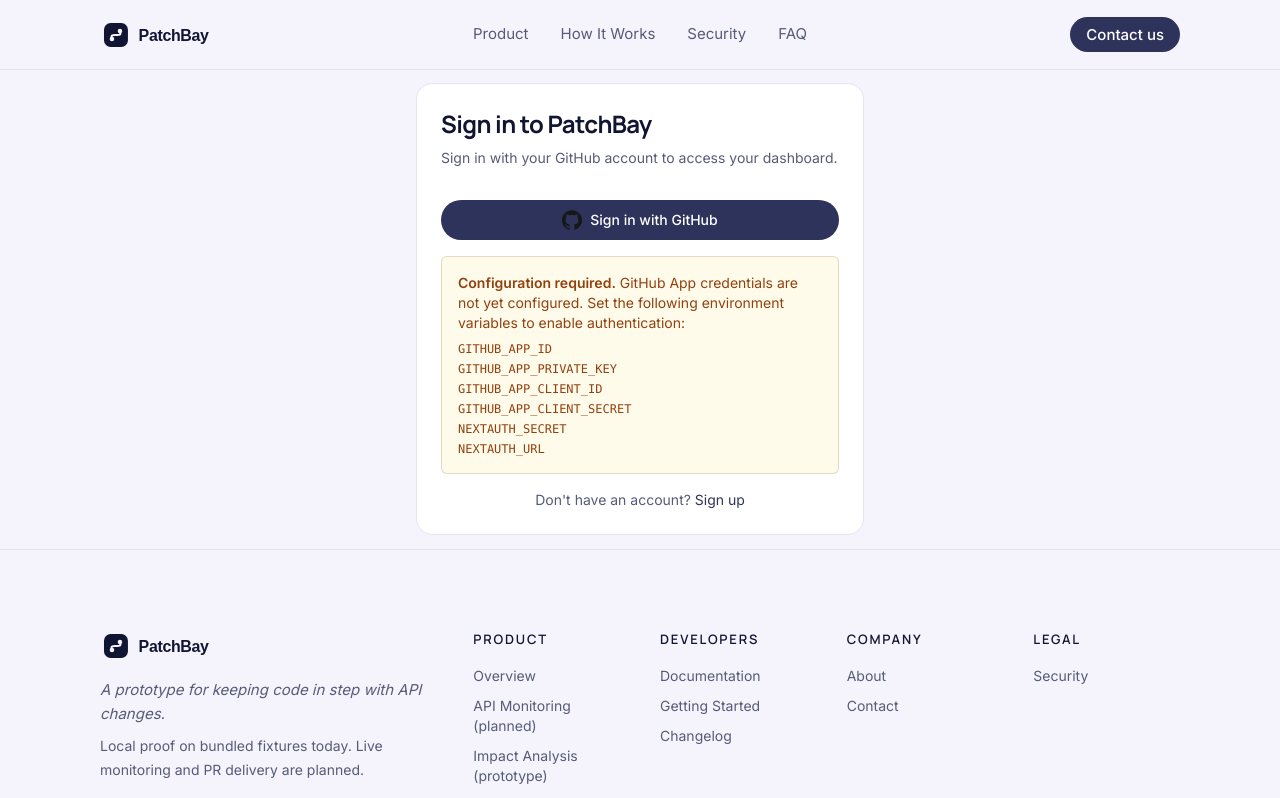
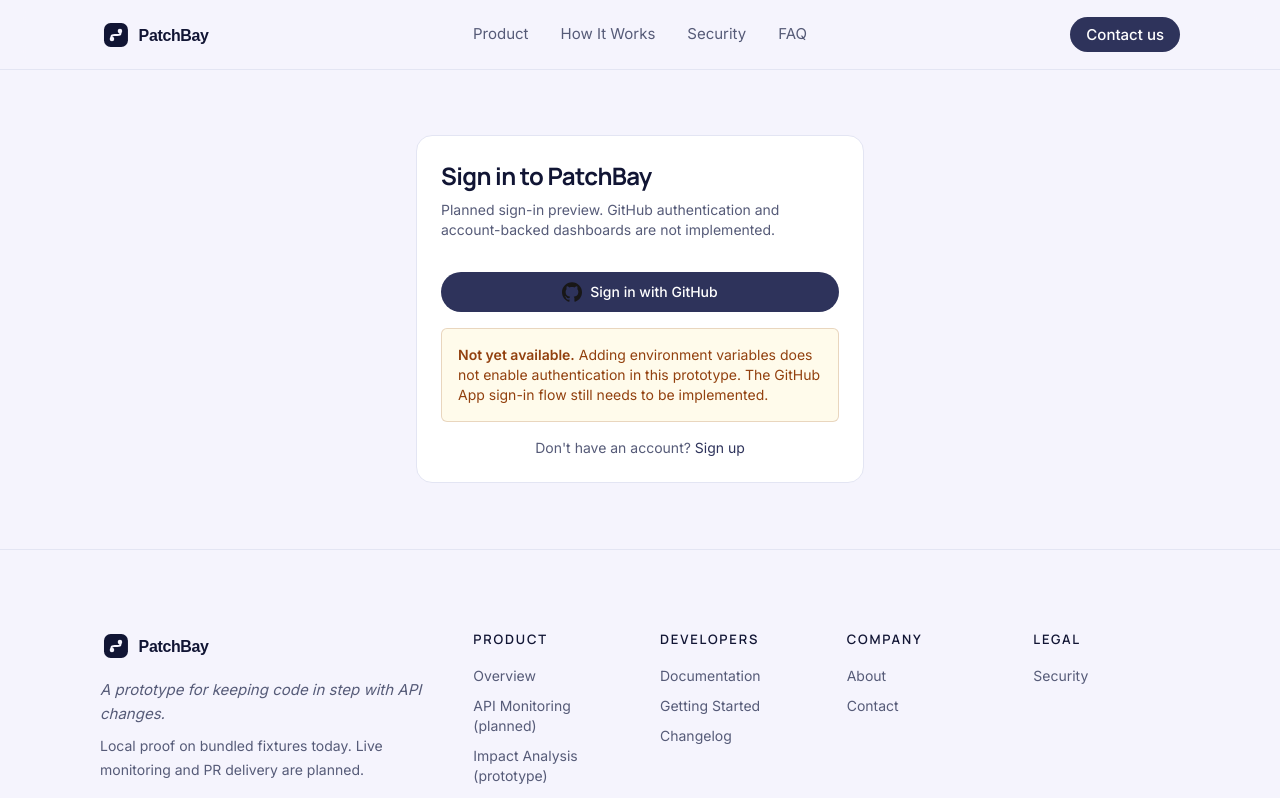
Before and after one commit to Nitish-1303/Patchversion, a Next.js app in the folder packages/site/: page /login in a window 1280 px wide. Shown: the top 798 px of the page. Built offline with nearby package versions, Linux system fonts and the light colour scheme.

Commit message:
Update page.tsx

```diff
--- a/packages/site/src/app/login/page.tsx
+++ b/packages/site/src/app/login/page.tsx
@@ -5,14 +5,14 @@ export default function LoginPage() {
       <div className="card max-w-md w-full">
         <h1 className="text-2xl font-bold mb-2">Sign in to PatchBay</h1>
         <p className="text-sm text-text-secondary mb-8">
-          Sign in with your GitHub account to access your dashboard.
+          Planned sign-in preview. GitHub authentication and account-backed dashboards are not implemented.
         </p>
 
         <div className="space-y-4">
           <button
             className="w-full btn-primary flex items-center justify-center gap-2"
             disabled
-            title="Authentication not yet configured"
+            title="Authentication not yet implemented"
           >
             <BrandLogo name="github" size={20} />
             Sign in with GitHub
@@ -20,17 +20,9 @@ export default function LoginPage() {
 
           <div className="bg-warning-bg border border-warning/20 rounded-md p-4">
             <p className="text-sm text-warning">
-              <strong>Configuration required.</strong> GitHub App credentials are not yet configured.
-              Set the following environment variables to enable authentication:
+              <strong>Not yet available.</strong> Adding environment variables does not enable
+              authentication in this prototype. The GitHub App sign-in flow still needs to be implemented.
             </p>
-            <ul className="mt-2 text-xs text-warning space-y-1 font-mono">
-              <li>GITHUB_APP_ID</li>
-              <li>GITHUB_APP_PRIVATE_KEY</li>
-              <li>GITHUB_APP_CLIENT_ID</li>
-              <li>GITHUB_APP_CLIENT_SECRET</li>
-              <li>NEXTAUTH_SECRET</li>
-              <li>NEXTAUTH_URL</li>
-            </ul>
           </div>
 
           <p className="text-center text-sm text-text-secondary">
```
